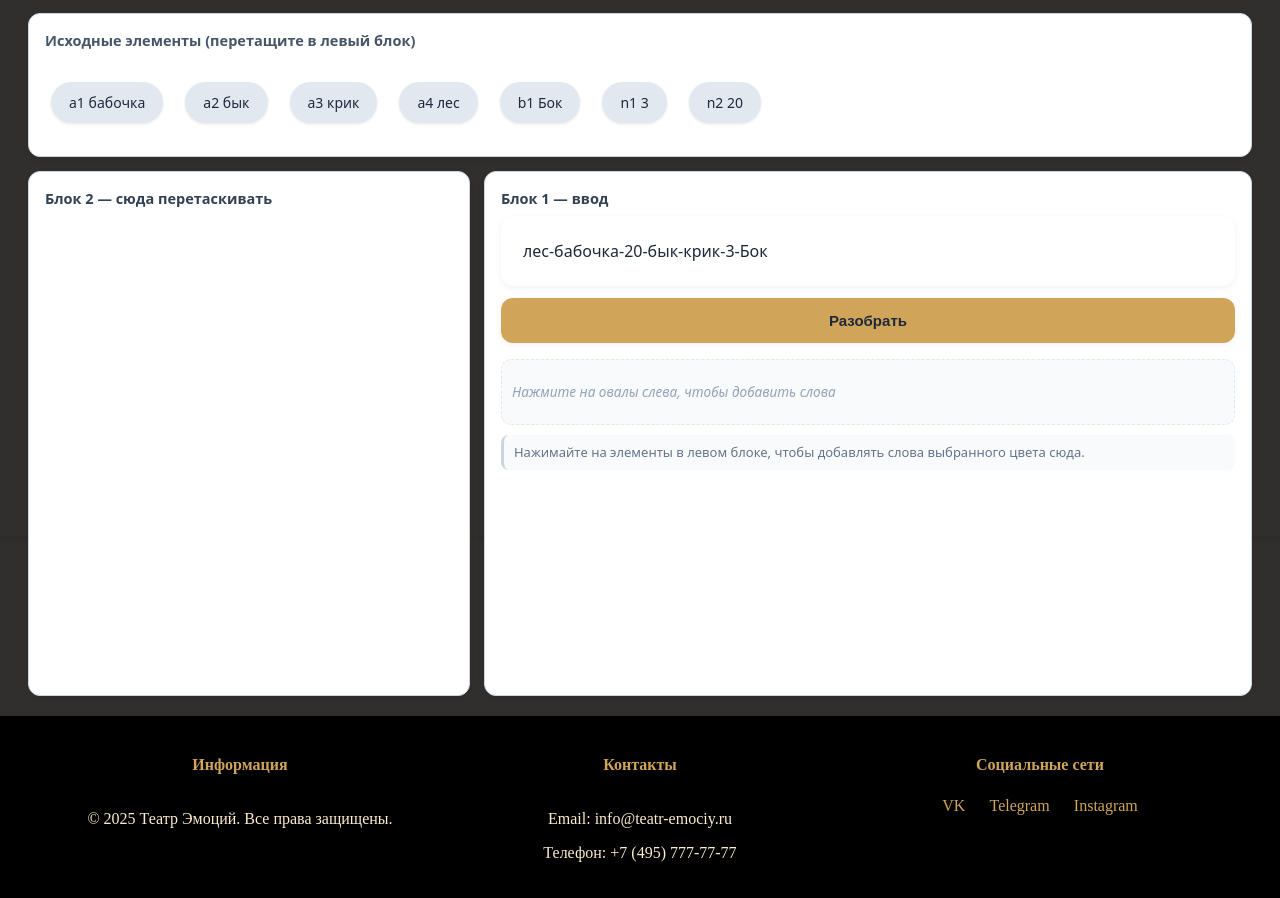
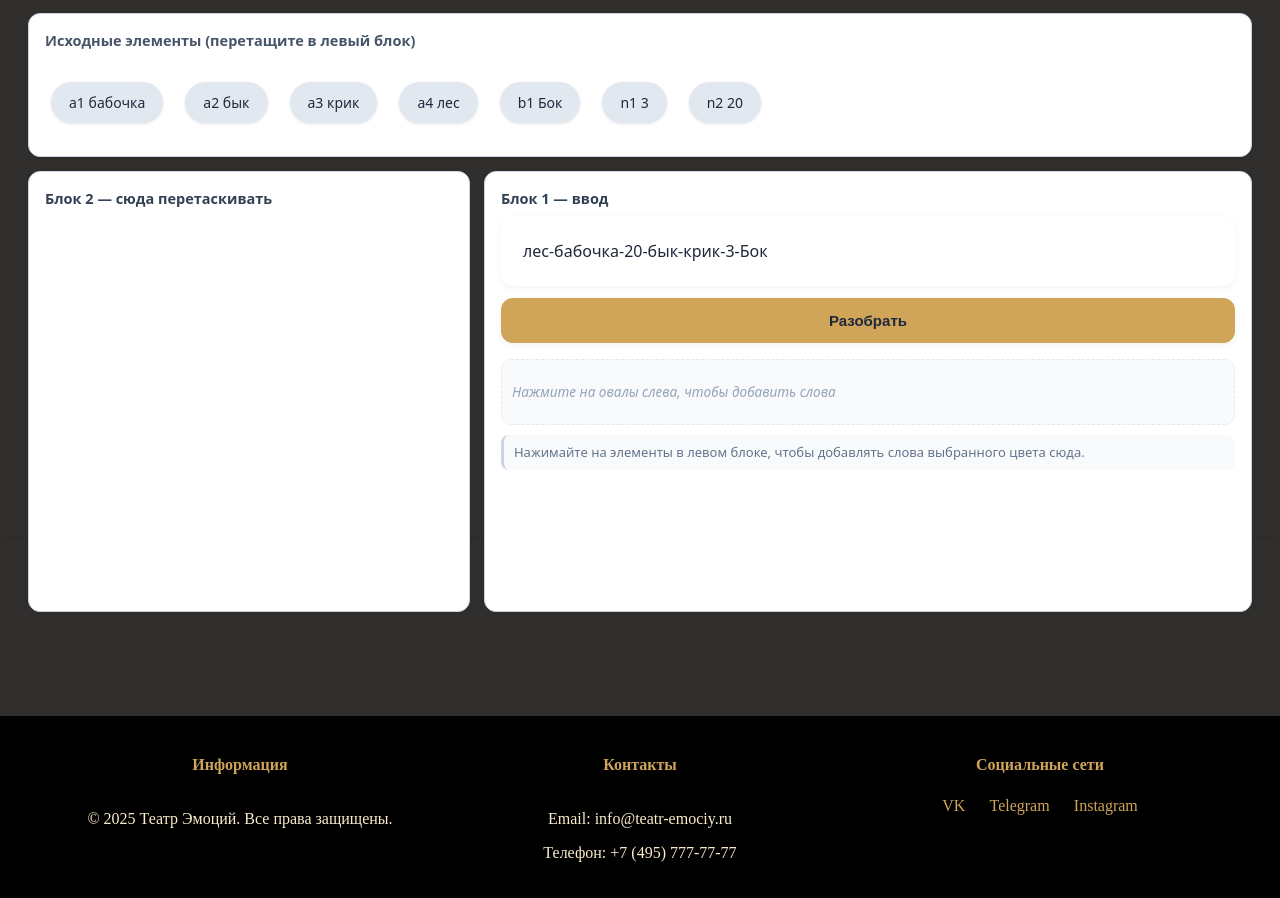
Before and after one commit to MAAnuta/my-site, a PHP site: page /task4.html in a window 1280 px wide. Shown: the part 264-1162 px from the top of the page. Run offline with PHP 8.4, Linux system fonts and the light colour scheme.

Commit message:
добавлено задание 4

```diff
--- a/styles/task4.css
+++ b/styles/task4.css
@@ -42,6 +42,7 @@ main.task-page {
 
 .drag-drop-app {
     width: 100%;
+    height: 90%;
     display: flex;
     flex-direction: column;
     gap: 20px;
@@ -81,6 +82,7 @@ main.task-page {
 /* Левый блок */
 .left {
     background: #ffffff;
+    max-height: 80%;
     flex: 0 0 33.333%;
     border-radius: 12px;
     padding: 16px;
@@ -88,7 +90,6 @@ main.task-page {
     border: 1px solid #cbd5e1;
     display: flex;
     flex-direction: column;
-    height: 80%;
     min-height: 0;
     transition: all 0.18s ease;
 }
@@ -112,6 +113,7 @@ main.task-page {
 /* Правый блок */
 .right {
     background: #ffffff;
+    max-height: 80%;
     flex: 1 1 66.666%;
     border-radius: 12px;
     padding: 16px;
@@ -119,7 +121,6 @@ main.task-page {
     border: 1px solid #cbd5e1;
     display: flex;
     flex-direction: column;
-    height: 80%;
     min-height: 0;
     transition: all 0.18s ease;
 }
@@ -260,6 +261,7 @@ main.task-page {
     gap: 8px;
     align-items: center;
     transition: all 0.18s ease;
+    overflow-y: auto;
 }
 
 .selected-list:empty::before {
@@ -270,7 +272,7 @@ main.task-page {
 }
 
 .selected-item {
-    display: inline-block;
+    display: flex;
     padding: 6px 11px;
     border-radius: 8px;
     font-weight: 600;
--- a/task4.js
+++ b/task4.js
@@ -139,8 +139,11 @@ const OnDropToBlock2 = e => {
     const el = token.element;
     if (from === 'block3' && el.parentElement === DOM.block3) el.remove();
 
-    if (!token.color) token.color = RndColor();
+    if (!token.color) {
+        token.color = RndColor();
+    }
     el.style.background = token.color;
+
     if (token.widthPx) {
         el.style.width = `${token.widthPx}px`;
         el.style.height = `${token.heightPx}px`;
@@ -164,7 +167,6 @@ const OnDropToBlock3 = e => {
     const el = token.element;
     if (el.parentElement === DOM.leftContainer) el.remove();
 
-    token.color = null;
     el.style.background = '#e2e8f0';
     el.style.width = '';
     el.style.height = '';
```
